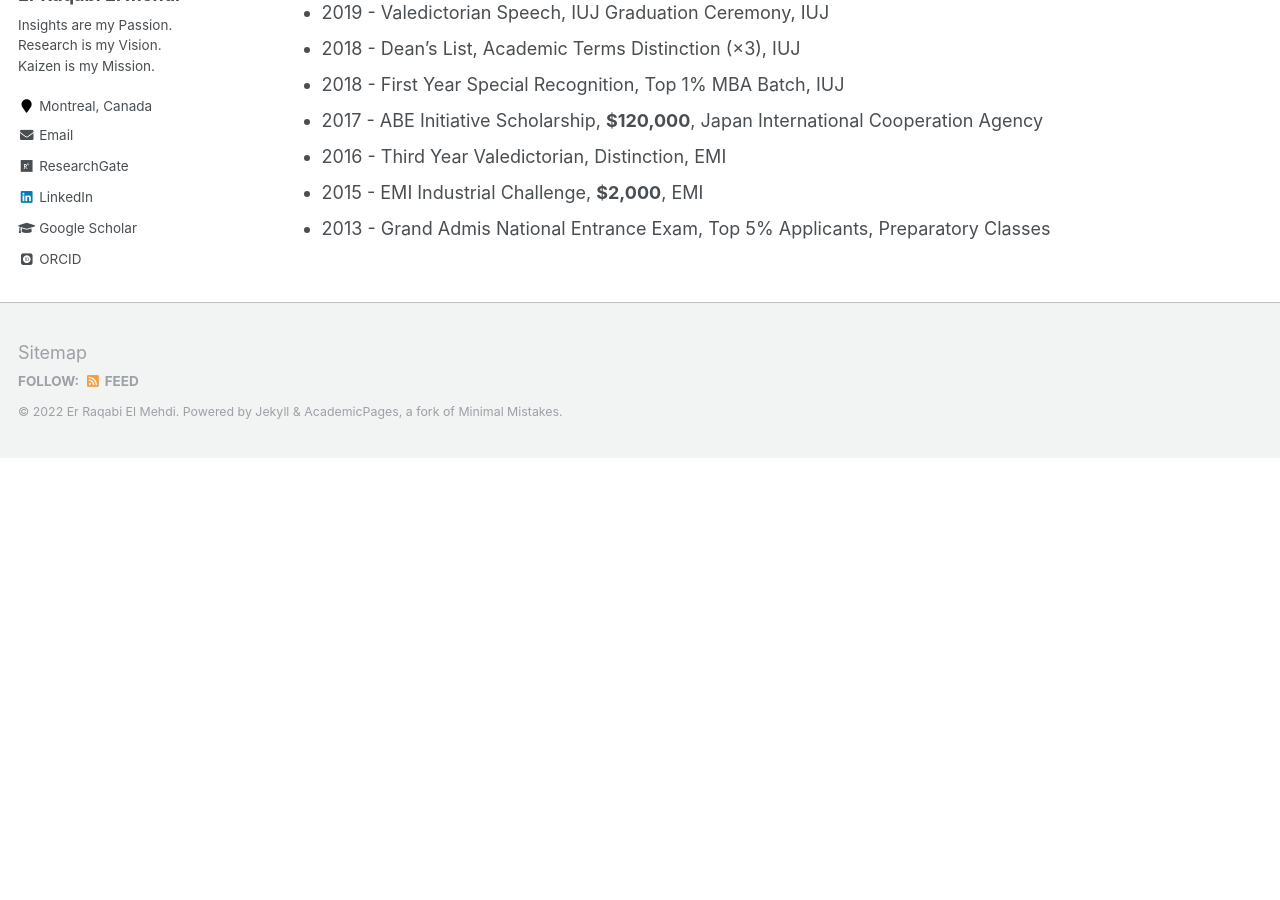
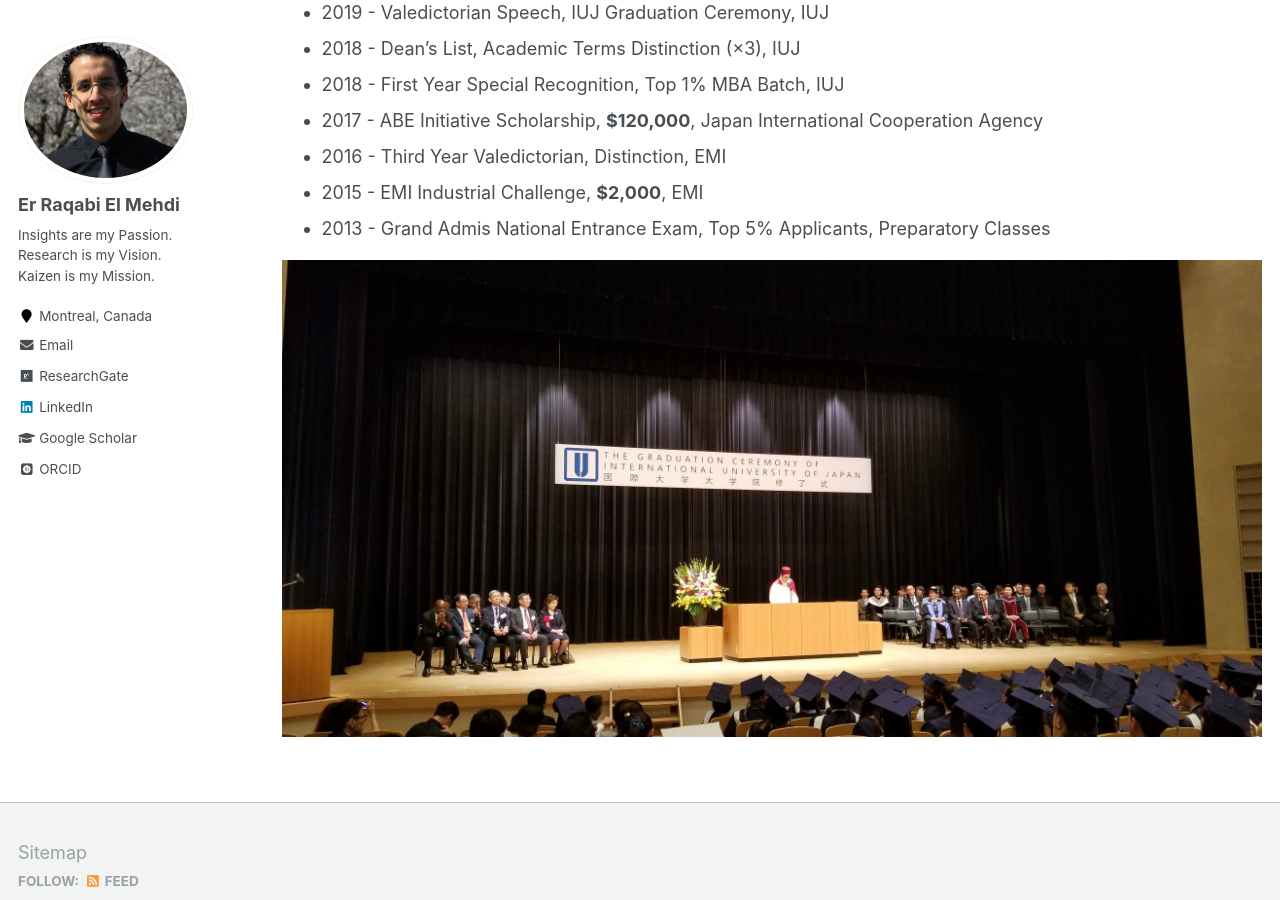
Before and after one commit to RqbMedi/rqbmedi.github.io, a Jekyll site: the page built from _pages/awards.md, in a window 1280 px wide and 900 px high, scrolled down 497 px. Built offline with Jekyll 4.4.1, drawn with Linux system fonts in a browser that asks for light colours; some web fonts are replaced; before the commit the page ends 955 px from its top, so only the background shows below that.

Commit message:
Update awards.md

```diff
--- a/_pages/awards.md
+++ b/_pages/awards.md
@@ -25,3 +25,5 @@ Honors & Awards
 - 2016 - Third Year Valedictorian, Distinction, EMI
 - 2015 - EMI Industrial Challenge, **$2,000**, EMI
 - 2013 - Grand Admis National Entrance Exam, Top 5% Applicants, Preparatory Classes
+
+![Valedictorian Speech](http://rqbmedi.github.io/images/3_Valedictorian_Speech.jpeg)
```
